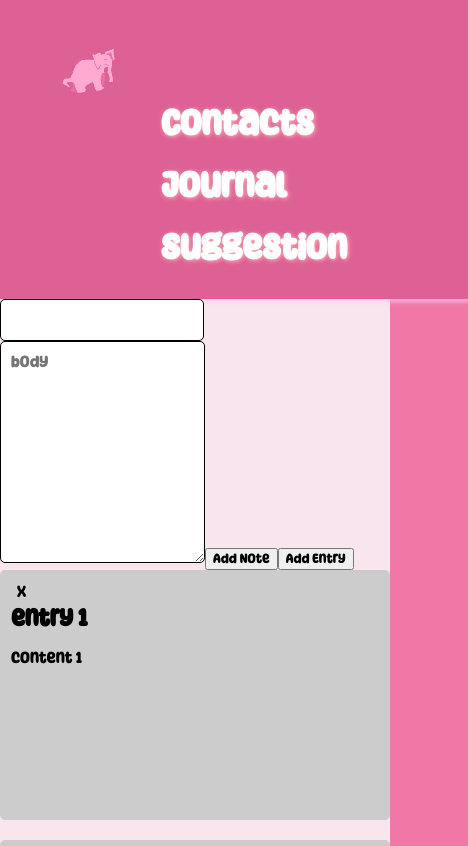
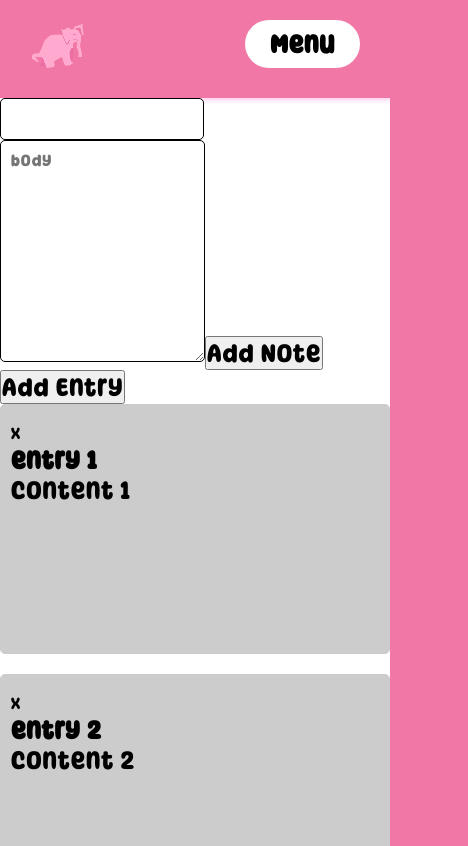
Before and after one commit to chiikugo/every-so-often, a React (Create React App) app in the folder frontend/: page /journal in a window 390 px wide. Shown: the top 846 px of the page, 468 px wide, since content can reach past the window. Built offline with nearby package versions, Linux system fonts and the light colour scheme.

Commit message:
fixed navbar, added redirect from mobile menu,
still need to add the navigation from all the pages, currently only works from the main page

```diff
--- a/frontend/package.json
+++ b/frontend/package.json
@@ -1,5 +1,5 @@
 {
-  "name": "evreysooften",
+  "name": "everysooften",
   "version": "0.1.0",
   "private": true,
   "dependencies": {
--- a/frontend/src/Components/LandingPage/ContactPage.css
+++ b/frontend/src/Components/LandingPage/ContactPage.css
@@ -3,62 +3,80 @@
     font-family: "motley-forces";
     src: url(../Assets/MotleyForcesRegular-w1rZ3.ttf);
 }
+
 * {
-font-family: "motley-forces";
+    font-family: "motley-forces";
+    letter-spacing: 1px;
+    font-size: 25px;
+    box-sizing: border-box;
+    margin: 0;
+    padding: 0;
 }
 
-
 .containerLogin {
-    width: 100%;
-    min-height: 100vh;
-    background: #f8e5ed;
-}
-
-.headerLogin {
-
-}
-
-.textLogin {
-
+    background-color: white;
 }
 
 
 .navbar {
     display: flex;
     align-items: center;
-    justify-content: center;
-    background-color: #de6195;
-    padding-bottom: 5px;
-    box-shadow: 2px 2px 5px #ffcaec;
+    justify-content: space-between;
+    background-color: #F178A6;
+    padding-top: 20px;
+    padding-bottom: 30px;
     width: 100%;
-
 }
 
-.navbar ul img {
-    transition: 0.5s;
-}
-
-.navbar ul img:hover {
+#elephantLogo:hover {
     transform: translateY(-10px);
 }
 
-#elephantLogo{
-    margin-bottom: -10px;
+#elephantLogo {
+    cursor: pointer;
+    transition: 0.5s;
+    margin-left: 30px;
 }
 
-.navbar ul li {
-    display: inline-block;
-    list-style: none;
-    margin: 10px 100px;
-    font-size: 30px;
-
+.nav__links a,
+.cta,
+.overlay__content a {
+    font-weight: 900;
+    color: #edf0f1;
+    text-decoration: none;
 }
 
-.navBarText {
-    text-decoration: none;
-    color: rgb(255, 255, 255);
-    font-weight: 900;
-    text-shadow: 1px 1px 4px rgb(255, 176, 176);
+.nav__links {
+    list-style: none;
+    display: flex;
+}
+
+.nav__links li {}
+
+.nav__links li a {
+    transition: color 0.3s ease 0s;
+    text-shadow: 2px 2px 2px #000000;
+    font-size: 35px;
+}
+
+.nav__links li a:hover {
+    color: rgba(255, 235, 253, 0.8);
+    cursor: pointer;
+}
+
+.cta {
+    padding: 9px 25px;
+    margin-right: 30px;
+    background-color: rgb(255, 255, 255);
+    border: none;
+    border-radius: 50px;
+    cursor: pointer;
+    transition: background-color 0.3s ease 0s;
+    color: #000000;
+}
+
+.cta:hover {
+    background-color: rgba(255, 235, 253, 0.8);
 }
 
 .contacts {
@@ -70,7 +88,7 @@ font-family: "motley-forces";
     border-radius: 6px;
     font-size: 50px;
     font-weight: bold;
-    color: rgb(0, 0, 0);
+    color: black;
 }
 
 .contactButton {
@@ -93,3 +111,54 @@ font-family: "motley-forces";
     background-color: rgb(255, 190, 220);
     transform: translateY(-5px);
 }
+
+/* Mobile Nav */
+
+.menu {
+    display: none;
+}
+
+.overlay {
+    height: 100%;
+    width: 0;
+    position: fixed;
+    z-index: 1;
+    left: 0;
+    top: 0;
+    background-color: #bb5f82;
+    overflow-x: hidden;
+    transition: width 0.5s ease 0s;
+}
+
+.overlay--active {
+    width: 100%;
+}
+
+.overlay__content {
+    display: flex;
+    height: 100%;
+    flex-direction: column;
+    align-items: center;
+    justify-content: center;
+}
+
+.overlay a {
+    padding: 15px;
+    font-size: 36px;
+    display: block;
+    transition: color 0.3s ease 0s;
+}
+
+.overlay a:hover,
+.overlay a:focus {
+    color: #4e083e;
+}
+
+.overlay .close {
+    position: absolute;
+    top: 20px;
+    right: 45px;
+    font-size: 60px;
+    color: #edf0f1;
+    cursor: pointer;
+}
--- a/frontend/src/Components/LandingPage/ContactPage.jsx
+++ b/frontend/src/Components/LandingPage/ContactPage.jsx
@@ -37,11 +37,11 @@ const ContactPage = () => {
         navigate('/contacts');
     };
 
-    const journalReload= ()=>{
+    const journalReload = () => {
         navigate('../journal');
     }
 
-    const suggestionReload= ()=>{
+    const suggestionReload = () => {
         navigate('../suggestion');
     }
 
@@ -50,20 +50,24 @@ const ContactPage = () => {
         <div className="containerLogin">
             <div className="headerLogin">
                 <div className="textLogin">
-                    <nav className="navbar">
-                        <ul>
-                            <img id="elephantLogo" src={elephants} alt="elephantlogo" onClick={homeReload} />
-                            <li>
-                                <a className="navBarText" onClick={contactReload}>Contacts</a>
-                            </li>
-                            <li>
-                                <a className="navBarText" onClick = {journalReload}>Journal</a>
-                            </li>
-                            <li>
-                                <a className="navBarText" onClick = {suggestionReload}>Suggestion</a>
-                            </li>
+                    <header className="navbar">
+                        <a class="elephantLogo" href="/"><img id="elephantLogo" src={elephants} alt="elephant logo" onClick={homeReload} /></a>
+                        <nav>
+                            <ul class="nav__links">
+                                <li><a className="navBarText" onClick={contactReload}>Contacts</a></li>
+                                <li><a className="navBarText" onClick={journalReload}>Journal</a></li>
                             </ul>
                         </nav>
+                        <a class="cta" href="#" onClick={suggestionReload}>Suggestions</a>
+                        <p class="menu cta">Menu</p>
+                    </header>
+                    <div class="overlay">
+                        <a class="close">&times;</a>
+                        <div class="overlay__content">
+                            <a href="#">Contacts</a>
+                            <a href="#">Journal</a>
+                        </div>
+                    </div>
                     <div className="Placeholder">
                         <p>
                             test test placeholder for our contact features,
--- a/frontend/src/Components/LandingPage/JournalPage.css
+++ b/frontend/src/Components/LandingPage/JournalPage.css
@@ -3,24 +3,18 @@
     font-family: "motley-forces";
     src: url(../Assets/MotleyForcesRegular-w1rZ3.ttf);
 }
+
 * {
     font-family: "motley-forces";
-
+    letter-spacing: 1px;
+    font-size: 25px;
+    box-sizing: border-box;
+    margin: 0;
+    padding: 0;
 }
 
-
-.containerLogin {
-    width: 100%;
-    min-height: 100vh;
-    background: #f8e5ed;
-}
-
-.headerLogin {
-
-}
-
-.textLogin {
-
+.landingBody {
+    background-color: white;
 }
 
 
@@ -28,38 +22,57 @@ font-family: "motley-forces";
     display: flex;
     align-items: center;
     justify-content: center;
-    background-color: #de6195;
+    background-color: #ffcaec;
     padding-bottom: 5px;
     box-shadow: 2px 2px 5px #ffcaec;
     width: 100%;
-
 }
 
-.navbar ul img {
-    transition: 0.5s;
-}
-
-.navbar ul img:hover {
+#elephantLogo:hover {
     transform: translateY(-10px);
 }
 
-#elephantLogo{
+#elephantLogo {
+    cursor: pointer;
+    transition: 0.5s;
     margin-bottom: -10px;
 }
 
-.navbar ul li {
-    display: inline-block;
-    list-style: none;
-    margin: 10px 100px;
-    font-size: 30px;
-
+.nav__links a,
+.cta,
+.overlay__content a {
+    color: #edf0f1;
+    text-decoration: none;
 }
 
-.navBarText {
-    text-decoration: none;
-    color: rgb(255, 255, 255);
-    font-weight: 900;
-    text-shadow: 1px 1px 4px rgb(255, 176, 176);
+.nav__links {
+    list-style: none;
+    display: flex;
+}
+
+.nav__links li {
+    padding: 0px 20px;
+}
+
+.nav__links li a {
+    transition: color 0.3s ease 0s;
+}
+
+.nav__links li a:hover {
+    color: #0088a9;
+}
+
+.cta {
+    padding: 9px 25px;
+    background-color: rgba(0, 136, 169, 1);
+    border: none;
+    border-radius: 50px;
+    cursor: pointer;
+    transition: background-color 0.3s ease 0s;
+}
+
+.cta:hover {
+    background-color: rgba(0, 136, 169, 0.8);
 }
 
 .contacts {
@@ -71,7 +84,7 @@ font-family: "motley-forces";
     border-radius: 6px;
     font-size: 50px;
     font-weight: bold;
-    color: rgb(0, 0, 0);
+    color: black;
 }
 
 .contactButton {
@@ -95,6 +108,80 @@ font-family: "motley-forces";
     transform: translateY(-5px);
 }
 
+/* Mobile Nav */
+
+.menu {
+    display: none;
+}
+
+.overlay {
+    height: 100%;
+    width: 0;
+    position: fixed;
+    z-index: 1;
+    left: 0;
+    top: 0;
+    background-color: #24252a;
+    overflow-x: hidden;
+    transition: width 0.5s ease 0s;
+}
+
+.overlay--active {
+    width: 100%;
+}
+
+.overlay__content {
+    display: flex;
+    height: 100%;
+    flex-direction: column;
+    align-items: center;
+    justify-content: center;
+}
+
+.overlay a {
+    padding: 15px;
+    font-size: 36px;
+    display: block;
+    transition: color 0.3s ease 0s;
+}
+
+.overlay a:hover,
+.overlay a:focus {
+    color: #0088a9;
+}
+
+.overlay .close {
+    position: absolute;
+    top: 20px;
+    right: 45px;
+    font-size: 60px;
+    color: #edf0f1;
+}
+
+@media screen and (max-height: 450px) {
+    .overlay a {
+        font-size: 20px;
+    }
+
+    .overlay .close {
+        font-size: 40px;
+        top: 15px;
+        right: 35px;
+    }
+}
+
+@media only screen and (max-width: 800px) {
+
+    .nav__links,
+    .cta {
+        display: none;
+    }
+
+    .menu {
+        display: initial;
+    }
+}
+
 @media (min-width: 600px) {
     .journalBody {
         justify-content: center;
@@ -107,10 +194,8 @@ font-family: "motley-forces";
 
 .journalGrid {
     display: grid;
-     grid-template-columns: repeat(
-        auto-fill,
-        minmax(250px, 1fr)
-     );
+    grid-template-columns: repeat(auto-fill,
+            minmax(250px, 1fr));
     grid-auto-rows: minmax(250px, auto);
     gap: 20px;
 
@@ -151,14 +236,15 @@ font-family: "motley-forces";
     gap: 20px;
 }
 
-textarea, input {
+textarea,
+input {
     border-radius: 5px;
     border: 1px solid black;
     padding: 10px;
     font-size: 16px;
 }
 
-.noteForm button{
+.noteForm button {
     border-radius: 5px;
     background-color: #de6195;
     border: none;
--- a/frontend/src/Components/LandingPage/JournalPage.jsx
+++ b/frontend/src/Components/LandingPage/JournalPage.jsx
@@ -106,31 +106,24 @@ const JournalPage = () => {
     <div className="containerLogin">
       <div className="headerLogin">
         <div className="textLogin">
-          <nav className="navbar">
-            <ul>
-              <img
-                id="elephantLogo"
-                src={elephants}
-                alt="elephantlogo"
-                onClick={homeReload}
-              />
-              <li>
-                <a className="navBarText" onClick={contactReload}>
-                  Contacts
-                </a>
-              </li>
-              <li>
-                <a className="navBarText" onClick={journalReload}>
-                  Journal
-                </a>
-              </li>
-              <li>
-                <a className="navBarText" onClick={suggestionReload}>
-                  Suggestion
-                </a>
-              </li>
-            </ul>
-          </nav>
+          <header className="navbar">
+            <a class="elephantLogo" href="/"><img id="elephantLogo" src={elephants} alt="elephant logo" onClick={homeReload} /></a>
+            <nav>
+              <ul class="nav__links">
+                <li><a className="navBarText" onClick={contactReload}>Contacts</a></li>
+                <li><a className="navBarText" onClick={journalReload}>Journal</a></li>
+              </ul>
+            </nav>
+            <a class="cta" href="#" onClick={suggestionReload}>Suggestions</a>
+            <p class="menu cta">Menu</p>
+          </header>
+          <div class="overlay">
+            <a class="close">&times;</a>
+            <div class="overlay__content">
+              <a href="#">Contacts</a>
+              <a href="#">Journal</a>
+            </div>
+          </div>
           <div className="journalBody">
             <form
               className="NoteForm"
--- a/frontend/src/Components/LandingPage/Landing.css
+++ b/frontend/src/Components/LandingPage/Landing.css
@@ -6,57 +6,76 @@
 
 * {
     font-family: "motley-forces";
+    letter-spacing: 1px;
+    font-size: 25px;
+    box-sizing: border-box;
+    margin: 0;
+    padding: 0;
 }
 
 .containerLogin {
-    width: 100%;
-    min-height: 100vh;
-    background: #f8e5ed;
+    background-color: white;
 }
 
-.headerLogin {}
-
-.textLogin {}
 
 .navbar {
     display: flex;
     align-items: center;
-    justify-content: center;
-    background-color: #f03784;
-    padding: 30px 10%;
+    justify-content: space-between;
+    background-color: #F178A6;
+    padding-top: 20px;
+    padding-bottom: 30px;
+    width: 100%;
 }
 
-.navbar ul img {
-    transition: 0.5s;
-}
-
-.navbar ul img:hover {
+#elephantLogo:hover {
     transform: translateY(-10px);
 }
 
 #elephantLogo {
     cursor: pointer;
     transition: 0.5s;
-    margin-bottom: -10px;
+    margin-left: 30px;
 }
 
-#elephantLogo:hover {
-    transform: translateY(-10px);
+.nav__links a,
+.cta,
+.overlay__content a {
+    color: #edf0f1;
+    text-decoration: none;
 }
 
-.navbar ul li {
-    display: inline-block;
+.nav__links {
     list-style: none;
-    margin: 10px 100px;
-    font-size: 30px;
+    display: flex;
 }
 
-.navBarText {
-    text-decoration: none;
-    color: #ffffff;
+.nav__links li {}
+
+.nav__links li a {
+    transition: color 0.3s ease 0s;
+    text-shadow: 2px 2px 2px #000000;
     font-size: 35px;
-    font-weight: 900;
-    text-shadow: 1px 1px 4px black;
+}
+
+.nav__links li a:hover {
+    color: rgba(255, 235, 253, 0.8);
+    cursor: pointer;
+}
+
+.cta {
+    padding: 9px 25px;
+    margin-right: 30px;
+    background-color: rgb(255, 255, 255);
+    border: none;
+    border-radius: 50px;
+    cursor: pointer;
+    transition: background-color 0.3s ease 0s;
+    color: #000000;
+}
+
+.cta:hover {
+    background-color: rgba(255, 235, 253, 0.8);
 }
 
 .contacts {
@@ -105,7 +124,7 @@
     z-index: 1;
     left: 0;
     top: 0;
-    background-color: #a04068;
+    background-color: #bb5f82;
     overflow-x: hidden;
     transition: width 0.5s ease 0s;
 }
@@ -131,7 +150,7 @@
 
 .overlay a:hover,
 .overlay a:focus {
-    color: #c37495;
+    color: #4e083e;
 }
 
 .overlay .close {
@@ -152,11 +171,10 @@
         font-size: 40px;
         top: 15px;
         right: 35px;
-        cursor: pointer;
     }
 }
 
-@media only screen and (max-width: 820px) {
+@media only screen and (max-width: 800px) {
 
     .nav__links,
     .cta {
--- a/frontend/src/Components/LandingPage/Landing.jsx
+++ b/frontend/src/Components/LandingPage/Landing.jsx
@@ -1,5 +1,4 @@
-// Landing.jsx
-import React, { useState, useEffect } from 'react';
+import React, { useState, useEffect, useRef } from 'react';
 import './Landing.css';
 import { useNavigate } from 'react-router-dom';
 import axios from 'axios';
@@ -12,8 +11,37 @@ const Landing = () => {
     const [contacts, setContacts] = useState([]);
     const navigate = useNavigate();
 
+    // Refs for DOM elements
+    const menuOpen = useRef(null);
+    const menuClose = useRef(null);
+    const overlay = useRef(null);
+
     useEffect(() => {
         fetchContacts();
+
+        // Function to add the active class
+        const openOverlay = () => {
+            overlay.current.classList.add("overlay--active");
+        };
+
+        // Function to remove the active class
+        const closeOverlay = () => {
+            overlay.current.classList.remove("overlay--active");
+        };
+
+        // Adding event listeners
+        if (menuOpen.current && menuClose.current && overlay.current) {
+            menuOpen.current.addEventListener("click", openOverlay);
+            menuClose.current.addEventListener("click", closeOverlay);
+        }
+
+        // Cleanup function to remove event listeners
+        return () => {
+            if (menuOpen.current && menuClose.current) {
+                menuOpen.current.removeEventListener("click", openOverlay);
+                menuClose.current.removeEventListener("click", closeOverlay);
+            }
+        };
     }, []);
 
     const fetchContacts = async () => {
@@ -44,32 +72,42 @@ const Landing = () => {
 
     }
 
-    const suggestionReload= ()=>{
+    const suggestionReload = () => {
         navigate('/suggestion');
     }
+
+    const redirectToContacts = () => {
+        navigate('/contacts');
+    };
+
+    const redirectToJournal = () => {
+        navigate('/journal');
+    };
 
     return (
         <div className="containerLogin">
             <div className="headerLogin">
                 <div className="textLogin">
-                    <nav className="navbar">
-                        <ul>
-                            <img id="elephantLogo" src={elephants} alt="elephantlogo" onClick={homeReload} />
-                            <li>
-                                <a className="navBarText" onClick={contactReload}>Contacts</a>
-                            </li>
-                            <li>
-                                <a className="navBarText" onClick = {journalReload}>Journal</a>
-                            </li>
-                            <li>
-                                <a className="navBarText" onClick = {suggestionReload}>Suggestion</a>
-                            </li>
-                        </ul>
-                    </nav>
-
+                    <header className="navbar">
+                        <a class="elephantLogo" href="/"><img id="elephantLogo" src={elephants} alt="elephant logo" onClick={homeReload} /></a>
+                        <nav>
+                            <ul class="nav__links">
+                                <li><a className="navBarText" onClick={contactReload}>Contacts</a></li>
+                                <li><a className="navBarText" onClick={journalReload}>Journal</a></li>
+                            </ul>
+                        </nav>
+                        <a class="cta" href="#" onClick={suggestionReload}>Suggestions</a>
+                        <p ref={menuOpen} class="menu cta">Menu</p>
+                    </header>
+                    <div ref={overlay} class="overlay">
+                        <a ref={menuClose} class="close">&times;</a>
+                        <div class="overlay__content">
+                            <a href="#" onClick={redirectToContacts}>Contacts</a>
+                            <a href="#" onClick={redirectToJournal}>Journal</a>
+                        </div>
+                    </div>
                     <div className="buttons">
                         <div className="contactButtonOne">
-
 
                             <div className="contacts">
                                 <div className="contactButton" onClick={() => setButtonPopup(true)}>
@@ -87,7 +125,7 @@ const Landing = () => {
                                         <AddContactForm onAddContact={handleAddContact} />
                                     </Contactpopup>
                                 )}
-                        </div>
+                            </div>
                         </div>
                     </div>
                 </div>
--- a/frontend/src/Components/LandingPage/SuggestionPage.css
+++ b/frontend/src/Components/LandingPage/SuggestionPage.css
@@ -3,62 +3,80 @@
     font-family: "motley-forces";
     src: url(../Assets/MotleyForcesRegular-w1rZ3.ttf);
 }
+
 * {
-font-family: "motley-forces";
+    font-family: "motley-forces";
+    letter-spacing: 1px;
+    font-size: 25px;
+    box-sizing: border-box;
+    margin: 0;
+    padding: 0;
 }
 
-
 .containerLogin {
-    width: 100%;
-    min-height: 100vh;
-    background: #f8e5ed;
-}
-
-.headerLogin {
-
-}
-
-.textLogin {
-
+    background-color: white;
 }
 
 
 .navbar {
     display: flex;
     align-items: center;
-    justify-content: center;
-    background-color: #de6195;
-    padding-bottom: 5px;
-    box-shadow: 2px 2px 5px #ffcaec;
+    justify-content: space-between;
+    background-color: #F178A6;
+    padding-top: 20px;
+    padding-bottom: 30px;
     width: 100%;
-
 }
 
-.navbar ul img {
-    transition: 0.5s;
-}
-
-.navbar ul img:hover {
+#elephantLogo:hover {
     transform: translateY(-10px);
 }
 
-#elephantLogo{
-    margin-bottom: -10px;
+#elephantLogo {
+    cursor: pointer;
+    transition: 0.5s;
+    margin-left: 30px;
 }
 
-.navbar ul li {
-    display: inline-block;
-    list-style: none;
-    margin: 10px 100px;
-    font-size: 30px;
-
+.nav__links a,
+.cta,
+.overlay__content a {
+    font-weight: 900;
+    color: #edf0f1;
+    text-decoration: none;
 }
 
-.navBarText {
-    text-decoration: none;
-    color: rgb(255, 255, 255);
-    font-weight: 900;
-    text-shadow: 1px 1px 4px rgb(255, 176, 176);
+.nav__links {
+    list-style: none;
+    display: flex;
+}
+
+.nav__links li {}
+
+.nav__links li a {
+    transition: color 0.3s ease 0s;
+    text-shadow: 2px 2px 2px #000000;
+    font-size: 35px;
+}
+
+.nav__links li a:hover {
+    color: rgba(255, 235, 253, 0.8);
+    cursor: pointer;
+}
+
+.cta {
+    padding: 9px 25px;
+    margin-right: 30px;
+    background-color: rgb(255, 255, 255);
+    border: none;
+    border-radius: 50px;
+    cursor: pointer;
+    transition: background-color 0.3s ease 0s;
+    color: #000000;
+}
+
+.cta:hover {
+    background-color: rgba(255, 235, 253, 0.8);
 }
 
 .contacts {
@@ -70,7 +88,7 @@ font-family: "motley-forces";
     border-radius: 6px;
     font-size: 50px;
     font-weight: bold;
-    color: rgb(0, 0, 0);
+    color: black;
 }
 
 .contactButton {
@@ -93,3 +111,78 @@ font-family: "motley-forces";
     background-color: rgb(255, 190, 220);
     transform: translateY(-5px);
 }
+
+/* Mobile Nav */
+
+.menu {
+    display: none;
+}
+
+.overlay {
+    height: 100%;
+    width: 0;
+    position: fixed;
+    z-index: 1;
+    left: 0;
+    top: 0;
+    background-color: #bb5f82;
+    overflow-x: hidden;
+    transition: width 0.5s ease 0s;
+}
+
+.overlay--active {
+    width: 100%;
+}
+
+.overlay__content {
+    display: flex;
+    height: 100%;
+    flex-direction: column;
+    align-items: center;
+    justify-content: center;
+}
+
+.overlay a {
+    padding: 15px;
+    font-size: 36px;
+    display: block;
+    transition: color 0.3s ease 0s;
+}
+
+.overlay a:hover,
+.overlay a:focus {
+    color: #4e083e;
+}
+
+.overlay .close {
+    position: absolute;
+    top: 20px;
+    right: 45px;
+    font-size: 60px;
+    color: #edf0f1;
+    cursor: pointer;
+}
+
+@media screen and (max-height: 450px) {
+    .overlay a {
+        font-size: 20px;
+    }
+
+    .overlay .close {
+        font-size: 40px;
+        top: 15px;
+        right: 35px;
+    }
+}
+
+@media only screen and (max-width: 800px) {
+
+    .nav__links,
+    .cta {
+        display: none;
+    }
+
+    .menu {
+        display: initial;
+    }
+}
--- a/frontend/src/Components/LandingPage/SuggestionPage.jsx
+++ b/frontend/src/Components/LandingPage/SuggestionPage.jsx
@@ -19,11 +19,11 @@ const SuggestionPage = () => {
         navigate('../contacts');
     };
 
-    const journalReload= ()=>{
+    const journalReload = () => {
         navigate('../journal');
     }
 
-    const suggestionReload= ()=>{
+    const suggestionReload = () => {
         navigate('/suggestion');
     }
 
@@ -32,20 +32,24 @@ const SuggestionPage = () => {
         <div className="containerLogin">
             <div className="headerLogin">
                 <div className="textLogin">
-                    <nav className="navbar">
-                        <ul>
-                            <img id="elephantLogo" src={elephants} alt="elephantlogo" onClick={homeReload} />
-                            <li>
-                                <a className="navBarText" onClick={contactReload}>Contacts</a>
-                            </li>
-                            <li>
-                                <a className="navBarText" onClick = {journalReload}>Journal</a>
-                            </li>
-                            <li>
-                                <a className="navBarText" onClick = {suggestionReload}>Suggestion</a>
-                            </li>
+                    <header className="navbar">
+                        <a class="elephantLogo" href="/"><img id="elephantLogo" src={elephants} alt="elephant logo" onClick={homeReload} /></a>
+                        <nav>
+                            <ul class="nav__links">
+                                <li><a className="navBarText" onClick={contactReload}>Contacts</a></li>
+                                <li><a className="navBarText" onClick={journalReload}>Journal</a></li>
                             </ul>
                         </nav>
+                        <a class="cta" href="#" onClick={suggestionReload}>Suggestions</a>
+                        <p class="menu cta">Menu</p>
+                    </header>
+                    <div class="overlay">
+                        <a class="close">&times;</a>
+                        <div class="overlay__content">
+                            <a href="#">Contacts</a>
+                            <a href="#">Journal</a>
+                        </div>
+                    </div>
                     <div className="Placeholder">
                         <p>
                             we're in suggestion page hehe
```
Lines whose indentation alone changed are shown as unchanged.
